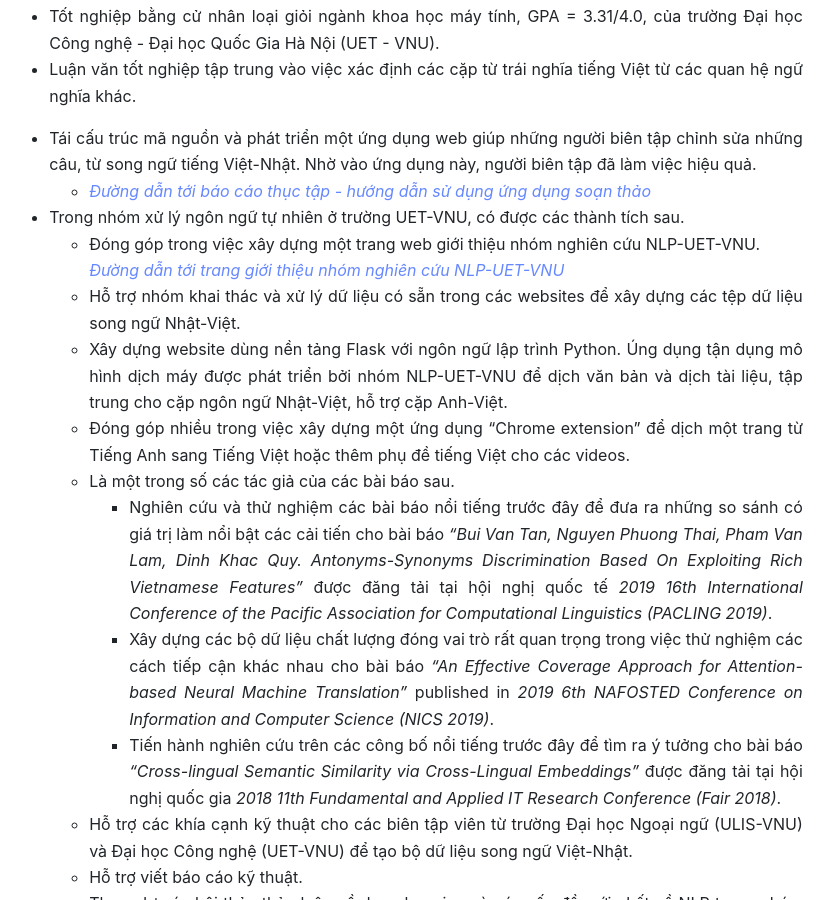
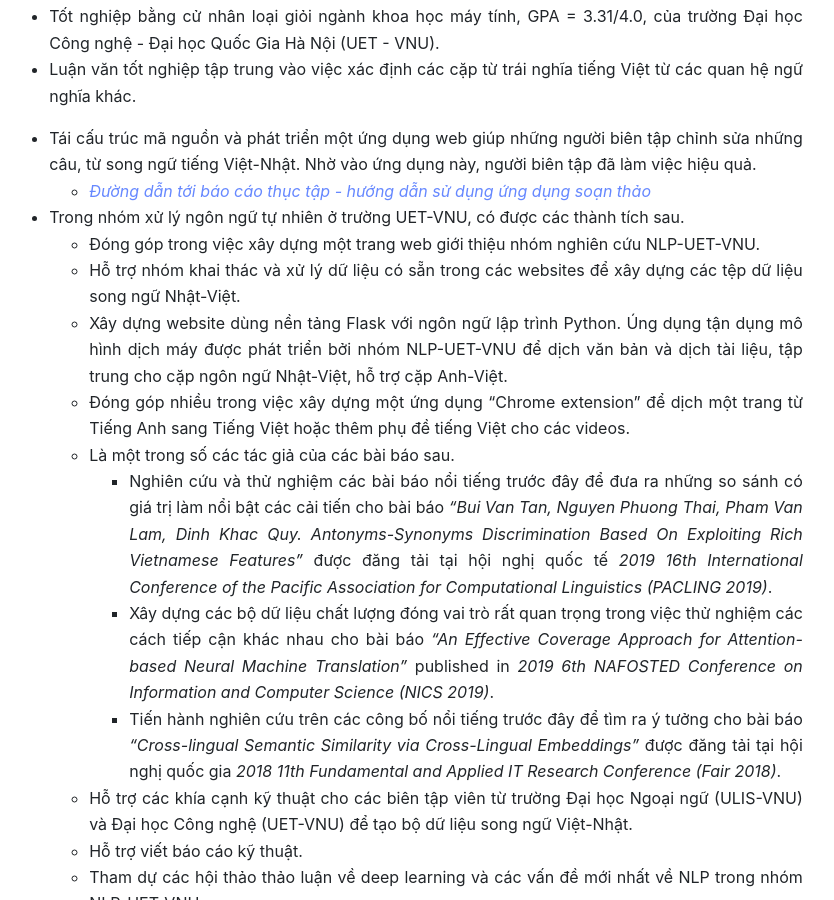
Before and after one commit to christianezeani/panthera-jekyll, a Jekyll site: the page built from vi/Achievement.md, in a window 1280 px wide and 900 px high, scrolled down 326 px. Shown: the whole window, without its empty margins (234-1068 px from the left). Built offline with Jekyll 4.4.1, drawn with Linux system fonts in a browser that asks for light colours.

Commit message:
Update Achievement.md

```diff
--- a/vi/Achievement.md
+++ b/vi/Achievement.md
@@ -17,7 +17,6 @@ order: 3
 
 * Trong nhóm xử lý ngôn ngữ tự nhiên ở trường UET-VNU, có được các thành tích sau.
     * Đóng góp trong việc xây dựng một trang web giới thiệu nhóm nghiên cứu NLP-UET-VNU.
-      [*Đường dẫn tới trang giới thiệu nhóm nghiên cứu NLP-UET-VNU*](https://uetnlp.github.io/){:target="_blank"}
     * Hỗ trợ nhóm khai thác và xử lý dữ liệu có sẵn trong các websites để xây dựng các tệp dữ liệu song ngữ Nhật-Việt.
     * Xây dựng website dùng nền tảng Flask với ngôn ngữ lập trình Python. Úng dụng tận dụng mô hình dịch máy được phát triển bởi nhóm NLP-UET-VNU để dịch văn bản và dịch tài liệu, tập trung cho cặp ngôn ngữ Nhật-Việt, hỗ trợ cặp Anh-Việt.
     <!-- [Link report - guidances of the app](https://nmtuet.ddnsfree.com/login_interface/){:target="_blank"} -->
```
